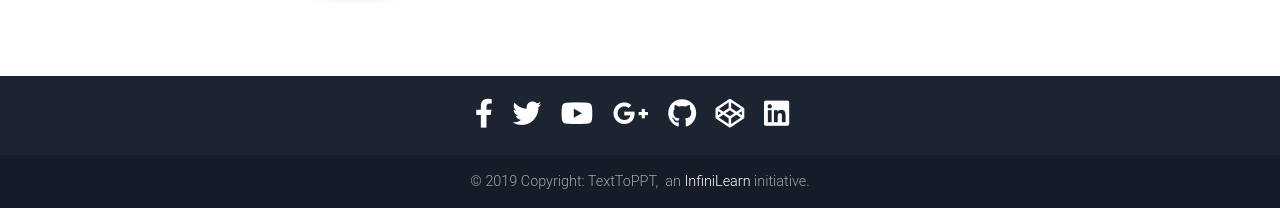
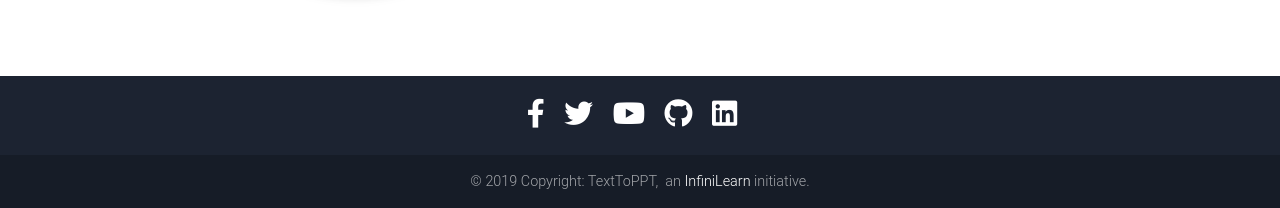
Before and after one commit to jatinshrivastava/DjangoApplication, a Django app: page /upload/ in a window 1280 px wide. Shown: the part 3753-3961 px from the top of the page. Run offline with Django 3.2, Linux system fonts and the light colour scheme; some libraries are stand-ins or nearby versions.

Commit message:
Update upload.html

```diff
--- a/uploadmethod/templates/uploadmethod/upload.html
+++ b/uploadmethod/templates/uploadmethod/upload.html
@@ -1125,7 +1125,7 @@
                 <i class="fab fa-facebook-f mr-3 facebook-light-hover fa-2x"></i>
             </a>
 
-            <a href="https://twitter.com/MDBootstrap" target="_blank">
+            <a href="https://twitter.com/infinilearn2" target="_blank">
                 <i class="fab fa-twitter mr-3 twitter-light-hover fa-2x"></i>
             </a>
 
@@ -1133,19 +1133,11 @@
                 <i class="fab fa-youtube mr-3 youtube-light-hover fa-2x "></i>
             </a>
 
-            <a href="https://plus.google.com/u/0/b/107863090883699620484 " target="_blank ">
-                <i class="fab fa-google-plus-g mr-3 googleplus-light-hover fa-2x "></i>
-            </a>
-
-            <a href="https://github.com/jatinshrivastava/TextToPPTWeb " target="_blank ">
+            <a href="https://github.com/jatinshrivastava/TextToPPTWeb" target="_blank ">
                 <i class="fab fa-github mr-3 github-light-hover fa-2x "></i>
             </a>
 
-            <a href="http://codepen.io/mdbootstrap/ " target="_blank ">
-                <i class="fab fa-codepen mr-3 codepen-light-hover fa-2x "></i>
-            </a>
-
-            <a href="http://codepen.io/mdbootstrap/ " target="_blank ">
+            <a href="https://www.linkedin.com/in/infini-learn-892493170/" target="_blank ">
                 <i class="fab fa-linkedin mr-3 linkedin-light-hover fa-2x "></i>
             </a>
         </div>
```
